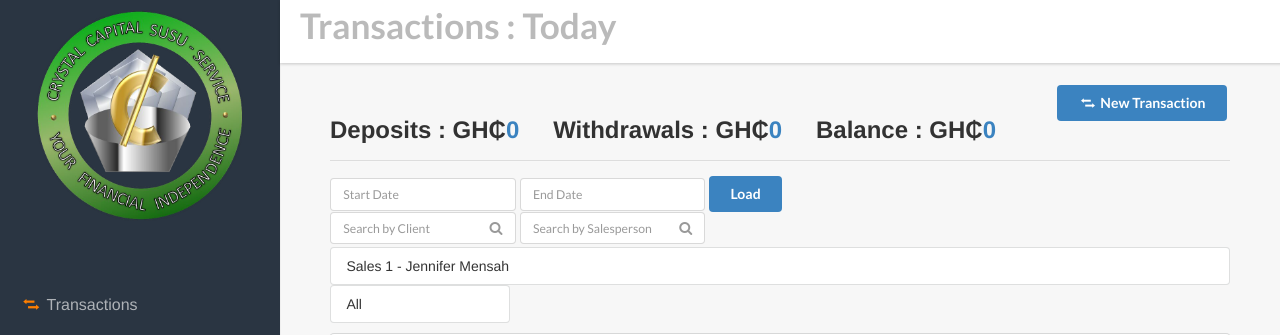
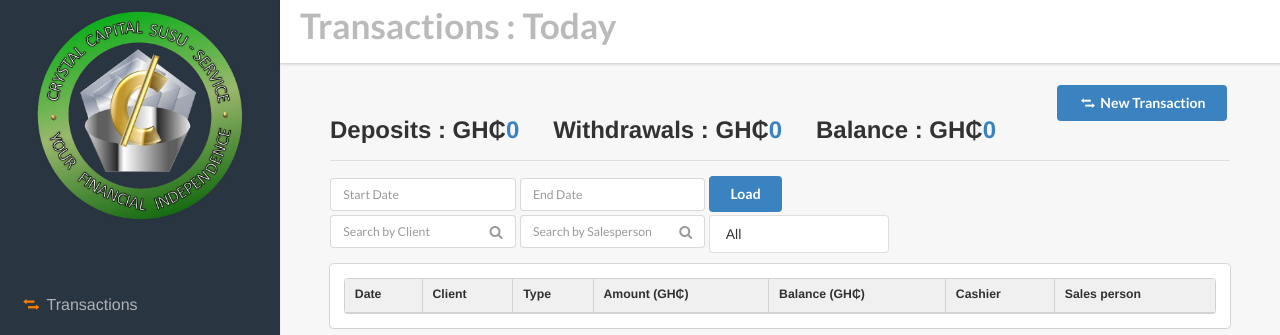
Before and after one commit to Rayden2015/Susu, a PHP site: page /trans.php in a window 1280 px wide. Shown: the top 335 px of the page. Run offline with PHP 8.4, Linux system fonts and the light colour scheme; data that the repository does not hold is empty.

Commit message:
Changes on trello

```diff
--- a/php/config.php
+++ b/php/config.php
@@ -8,6 +8,6 @@
 
     defined('DB_SERVER')?null:define('DB_SERVER','localhost');
     defined('DB_USER')?null:define('DB_USER','root');
-    defined('DB_PASS')?null:define('DB_PASS','#Sharon1234');
+    defined('DB_PASS')?null:define('DB_PASS','');
     defined('DB_NAME')?null:define('DB_NAME','susu');
 ?>
--- a/trans.php
+++ b/trans.php
@@ -39,12 +39,7 @@
                 <i class="icon search"></i>
             </div>
 
-            <select class="ui selection dropdown" name="salesperson" id="salesperson" style="top: 3px">
-                <div class="menu">
-                    <option class="item">Sales 1 - Jennifer Mensah</option>
-                    <option class="item">Sales 2 - Mercy Ofei</option>
-                </div>
-            </select>
+
 
             <select class="ui selection dropdown" name="t" id="transtype" style="top: 3px">
                 <div class="menu">
--- a/users.php
+++ b/users.php
@@ -50,11 +50,11 @@
                         </select>
                     </div>
                     <div class="ui two fields" >
-                        <div class="field varies">
+                        <div class="field">
                             <label for="username">Username</label>
                             <input type="text" id="username">
                         </div>
-                        <div class="field">
+                        <div class="field varies">
                             <label for="password">Password</label>
                             <input type="password" id="password">
                         </div>
```
